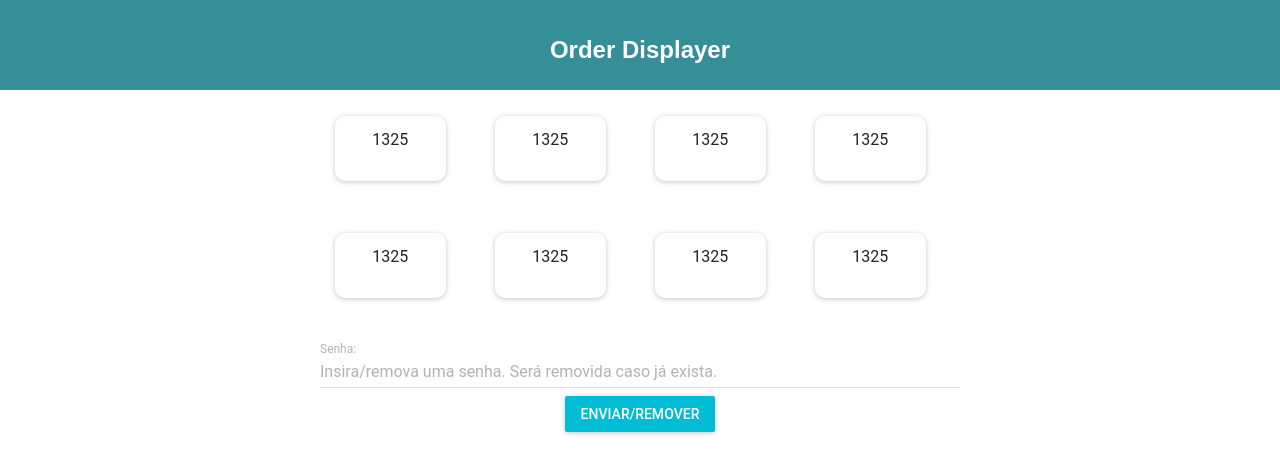
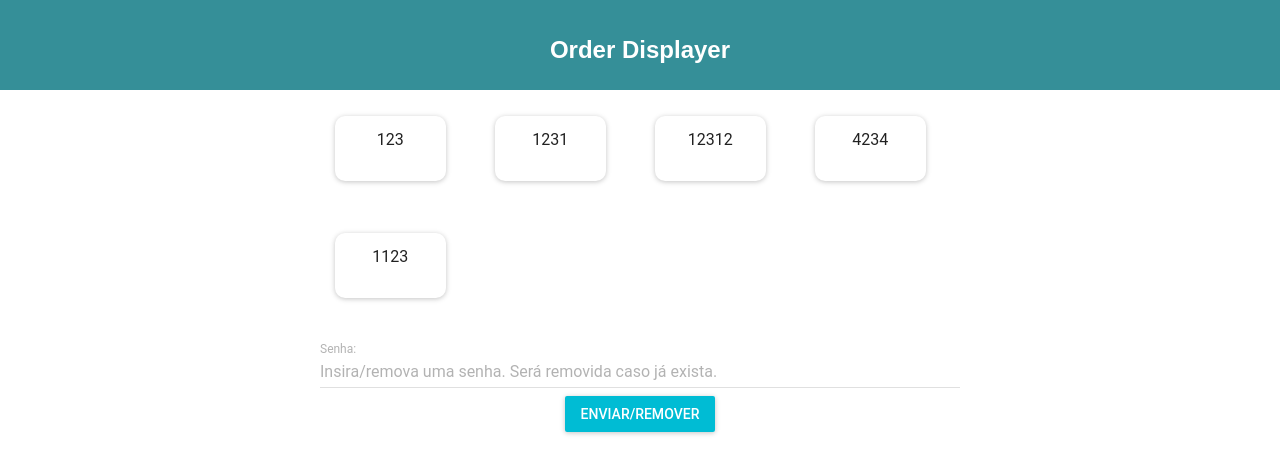
Before and after one commit to gabrielfaro97/order-displayer, a React (Create React App) app: page / in a window 1280 px wide. Shown: the top 474 px of the page. Built offline with nearby package versions, Linux system fonts and the light colour scheme.

Commit message:
Array.map setup

```diff
--- a/src/App.js
+++ b/src/App.js
@@ -6,6 +6,13 @@ import { Container, Row, Col } from "react-grid-system";
 import "./App.css";
 
 class App extends Component {
+  constructor(props) {
+    super(props);
+    this.state = {
+      values: ["123", "1231", "12312", "4234", "1123"]
+    };
+  }
+
   render() {
     return (
       <MuiThemeProvider>
@@ -17,30 +24,11 @@ class App extends Component {
           <div className="Content">
             <Container>
               <Row>
-                <Col xs={6} md={3}>
-                  <Order orderNumber={"1325"} />
-                </Col>
-                <Col xs={6} md={3}>
-                  <Order orderNumber={"1325"} />
-                </Col>
-                <Col xs={6} md={3}>
-                  <Order orderNumber={"1325"} />
-                </Col>
-                <Col xs={6} md={3}>
-                  <Order orderNumber={"1325"} />
-                </Col>
-                <Col xs={6} md={3}>
-                  <Order orderNumber={"1325"} />
-                </Col>
-                <Col xs={6} md={3}>
-                  <Order orderNumber={"1325"} />
-                </Col>
-                <Col xs={6} md={3}>
-                  <Order orderNumber={"1325"} />
-                </Col>
-                <Col xs={6} md={3}>
-                  <Order orderNumber={"1325"} />
-                </Col>
+                {this.state.values.map((item, index) =>
+                  <Col key={index} xs={6} md={3}>
+                    <Order orderNumber={item} />
+                  </Col>
+                )}
               </Row>
             </Container>
             <Input />
```
